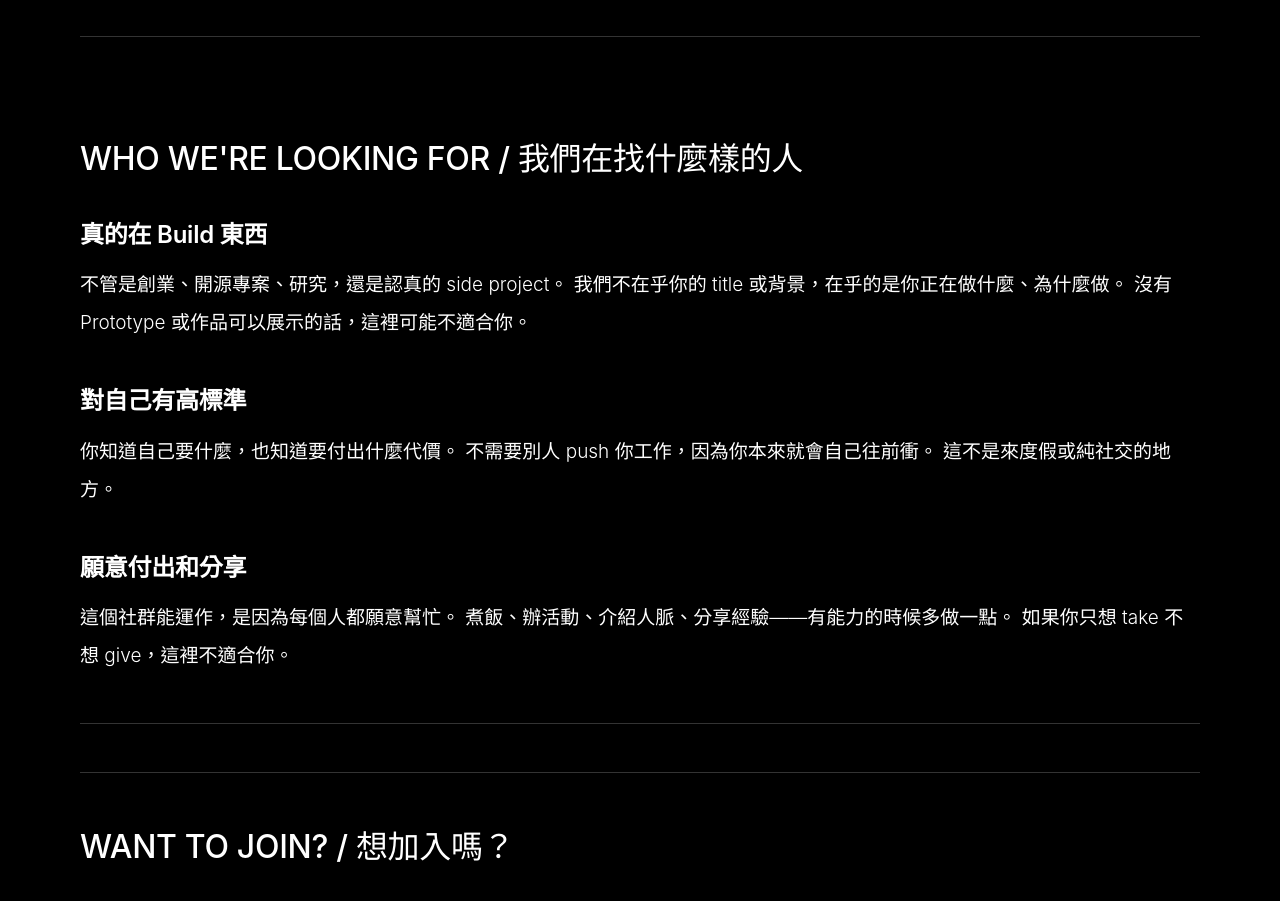
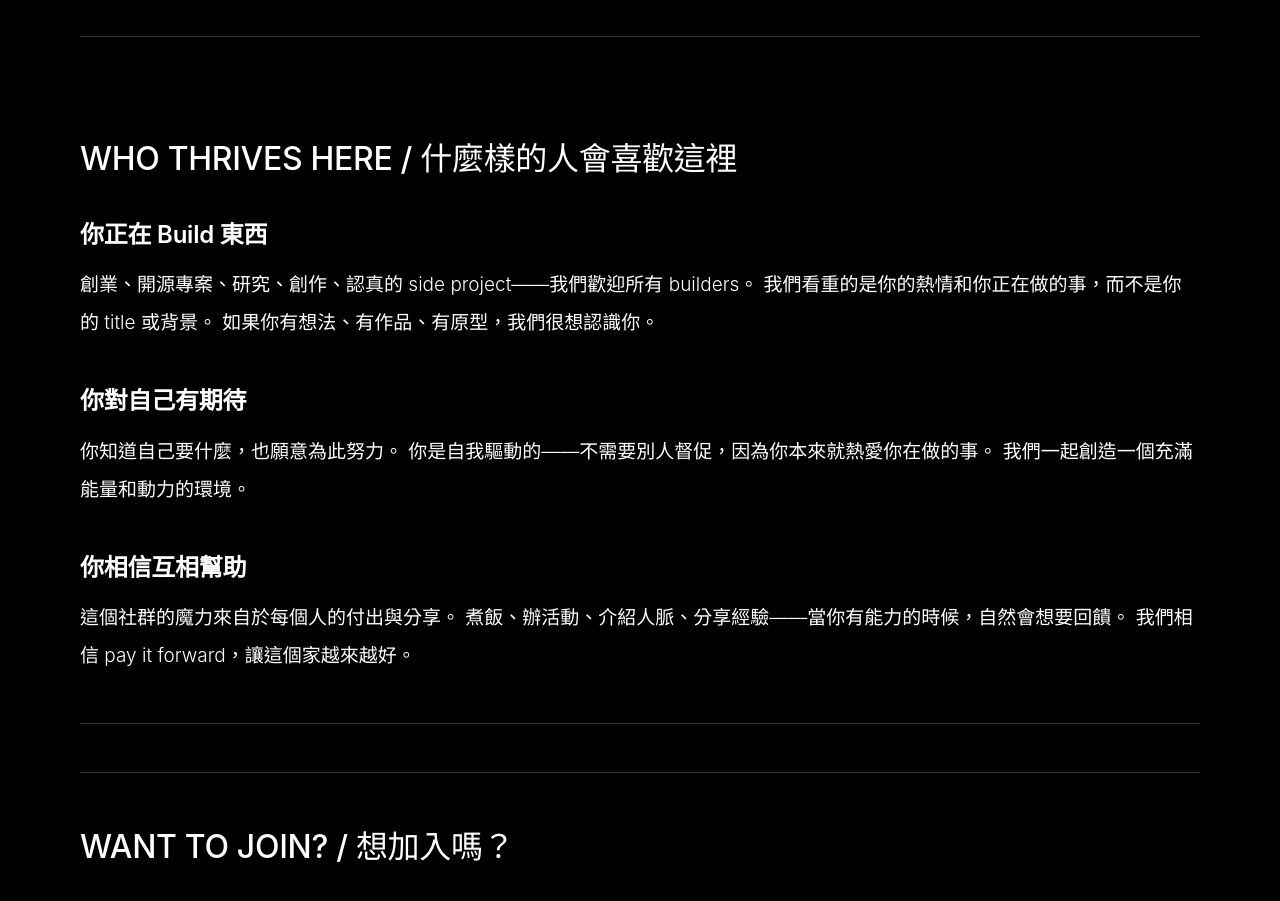
Before and after one commit to daviddaytw/davidday.tw, an Astro site: page /formosa in a window 1280 px wide. Shown: the part 2540-3441 px from the top of the page. Built offline with nearby package versions, Linux system fonts and the light colour scheme; Astro itself is replaced by a stand-in of ours.

Commit message:
Update formosa house content.

```diff
--- a/src/pages/formosa.astro
+++ b/src/pages/formosa.astro
@@ -118,30 +118,30 @@ import Layout from '../layouts/Layout.astro';
 					</div>
 
 					<div class="community-block">
-						<h2 class="block-title">Who We're Looking For / 我們在找什麼樣的人</h2>
+						<h2 class="block-title">Who Thrives Here / 什麼樣的人會喜歡這裡</h2>
 						<div class="value-list">
 							<div class="value-item">
-								<h3 class="value-title">真的在 Build 東西</h3>
+								<h3 class="value-title">你正在 Build 東西</h3>
 								<p class="value-text">
-									不管是創業、開源專案、研究，還是認真的 side project。
-									我們不在乎你的 title 或背景，在乎的是你正在做什麼、為什麼做。
-									沒有 Prototype 或作品可以展示的話，這裡可能不適合你。
+									創業、開源專案、研究、創作、認真的 side project——我們歡迎所有 builders。
+									我們看重的是你的熱情和你正在做的事，而不是你的 title 或背景。
+									如果你有想法、有作品、有原型，我們很想認識你。
 								</p>
 							</div>
 							<div class="value-item">
-								<h3 class="value-title">對自己有高標準</h3>
+								<h3 class="value-title">你對自己有期待</h3>
 								<p class="value-text">
-									你知道自己要什麼，也知道要付出什麼代價。
-									不需要別人 push 你工作，因為你本來就會自己往前衝。
-									這不是來度假或純社交的地方。
+									你知道自己要什麼，也願意為此努力。
+									你是自我驅動的——不需要別人督促，因為你本來就熱愛你在做的事。
+									我們一起創造一個充滿能量和動力的環境。
 								</p>
 							</div>
 							<div class="value-item">
-								<h3 class="value-title">願意付出和分享</h3>
+								<h3 class="value-title">你相信互相幫助</h3>
 								<p class="value-text">
-									這個社群能運作，是因為每個人都願意幫忙。
-									煮飯、辦活動、介紹人脈、分享經驗——有能力的時候多做一點。
-									如果你只想 take 不想 give，這裡不適合你。
+									這個社群的魔力來自於每個人的付出與分享。
+									煮飯、辦活動、介紹人脈、分享經驗——當你有能力的時候，自然會想要回饋。
+									我們相信 pay it forward，讓這個家越來越好。
 								</p>
 							</div>
 						</div>
```
